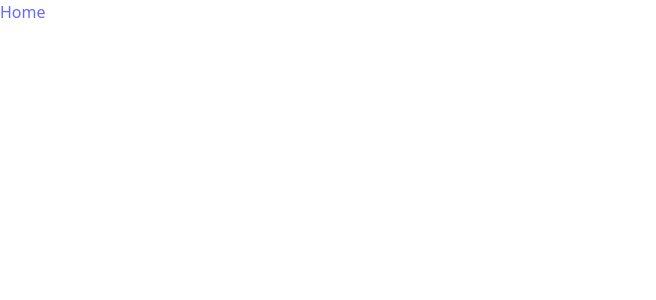
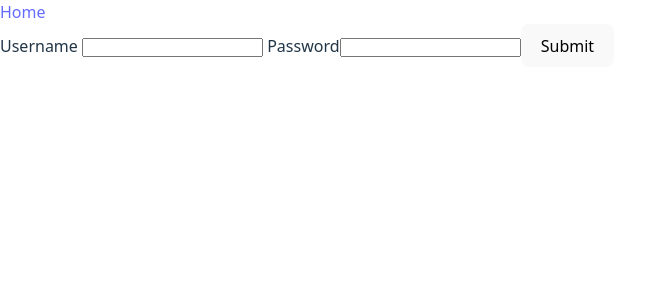
Before and after one commit to osama-r-dev/learning-platform-frontend, a React (Vite) app: page /login in a window 1280 px wide. Before the commit this address had no page. Shown: the top 300 px of the page, without its empty margins (0-656 px from the left). Built offline with nearby package versions, Linux system fonts and the light colour scheme.

Commit message:
creating a login page

```diff
--- a/src/App.jsx
+++ b/src/App.jsx
@@ -7,6 +7,7 @@ import CourseCard from "./components/CourseCard/CourseCard";
 import NavBar from "./components/NavBar/NavBar";
 import CourseForm from "./components/CourseForm/CourseForm";
 import SignupPage from "./components/SignupPage/SignupPage";
+import Login from "./components/Login/Login";
 function App() {
   return (
     // <div className="app_container">
@@ -14,9 +15,10 @@ function App() {
       <NavBar></NavBar>
       <Routes>
         <Route path="/home" element={<Homepage />}></Route>
-        <Route path="/home/courses/:courseId" element={<CourseCard />}></Route>
-        <Route path="/home/courses/:courseId" element={<CourseCard />}></Route>
+        {/* <Route path="/home/courses/:courseId" element={<CourseCard />}></Route>
+        <Route path="/home/courses/:courseId" element={<CourseCard />}></Route> */}
         <Route path="/signup" element={<SignupPage />}></Route>
+        <Route path="/login" element={<Login />}></Route>
       </Routes>
     </Router>
     // </div>
--- /dev/null
+++ b/src/components/Login/Login.jsx
@@ -0,0 +1,59 @@
+import React, { useState } from "react";
+import axios from "axios";
+import { useNavigate } from "react-router";
+function Login() {
+  const navigate = useNavigate();
+  const [error, setError] = useState(null);
+  const [responseState, setResponseState] = useState("");
+  const [info, setInfo] = useState({
+    username: "",
+    password: "",
+  });
+  async function handleForm(event) {
+    event.preventDefault();
+    try {
+      setError(null);
+      setResponseState("");
+      const response = await axios.post(
+        "http://127.0.0.1:8000/api/login/",
+        info
+      );
+      setResponseState("success");
+      localStorage.setItem("accessToken", response.data.access);
+      localStorage.setItem("refreshToken", response.data.refresh);
+      navigate("/home");
+    } catch (error) {
+      if (error.response?.status === 401) {
+        setError("Invalid user name or password");
+      } else setError("something went wrong");
+      return;
+    }
+  }
+  function handleChange(event) {
+    setInfo({ ...info, [event.target.name]: event.target.value });
+  }
+  return (
+    <form onSubmit={handleForm}>
+      <label htmlFor="usename">Username </label>
+      <input
+        id="username"
+        type="text"
+        name="username"
+        value={info.username}
+        onChange={handleChange}
+      ></input>
+      <label htmlFor="password"> Password</label>
+      <input
+        id="password"
+        type="password"
+        name="password"
+        value={info.password}
+        onChange={handleChange}
+      ></input>
+      <button type="submit">Submit</button>
+      {error && <p style={{ color: "red" }}>{error}</p>}
+      {responseState && <p style={{ color: "green" }}>{responseState}</p>}
+    </form>
+  );
+}
+export default Login;
```
